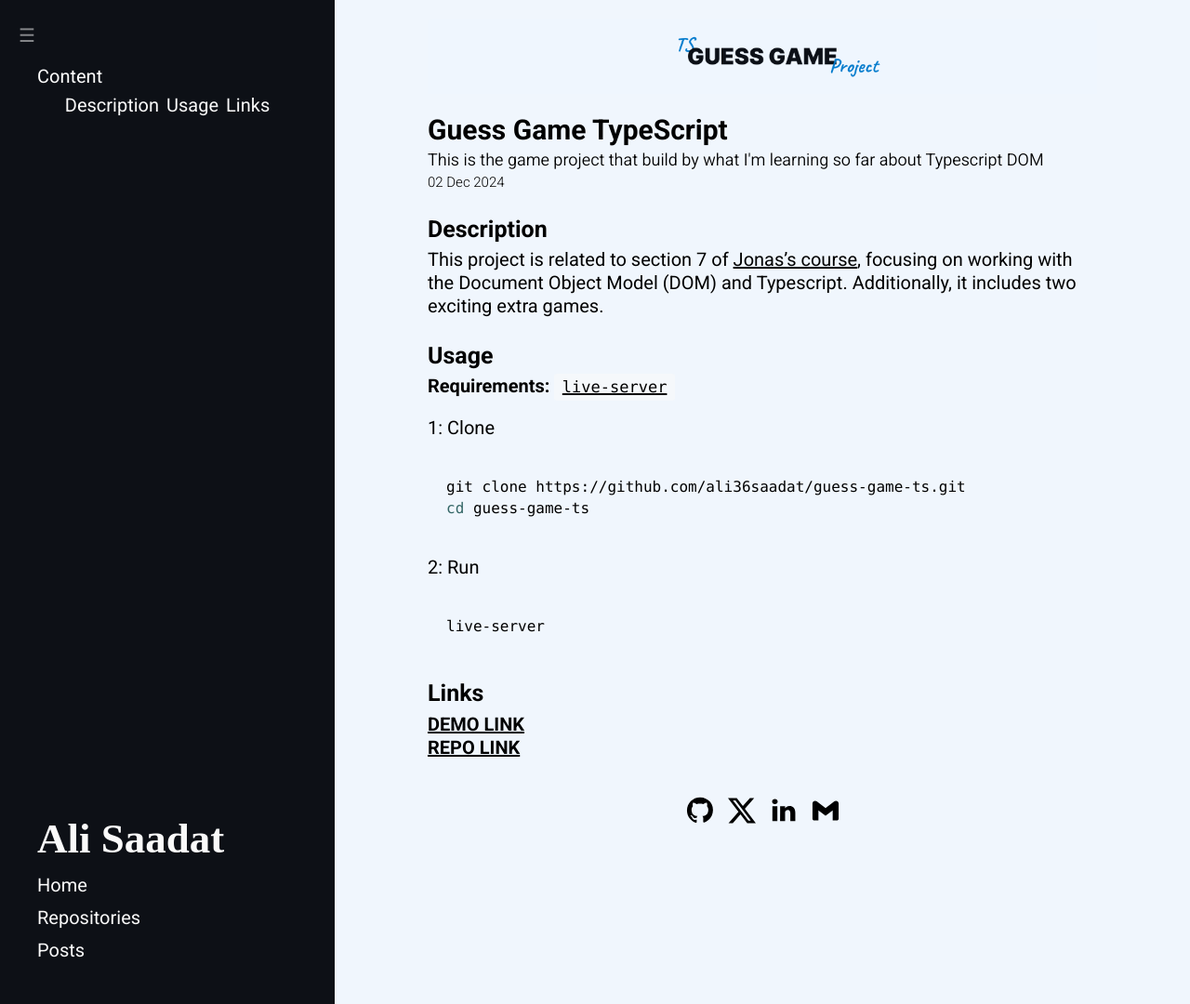
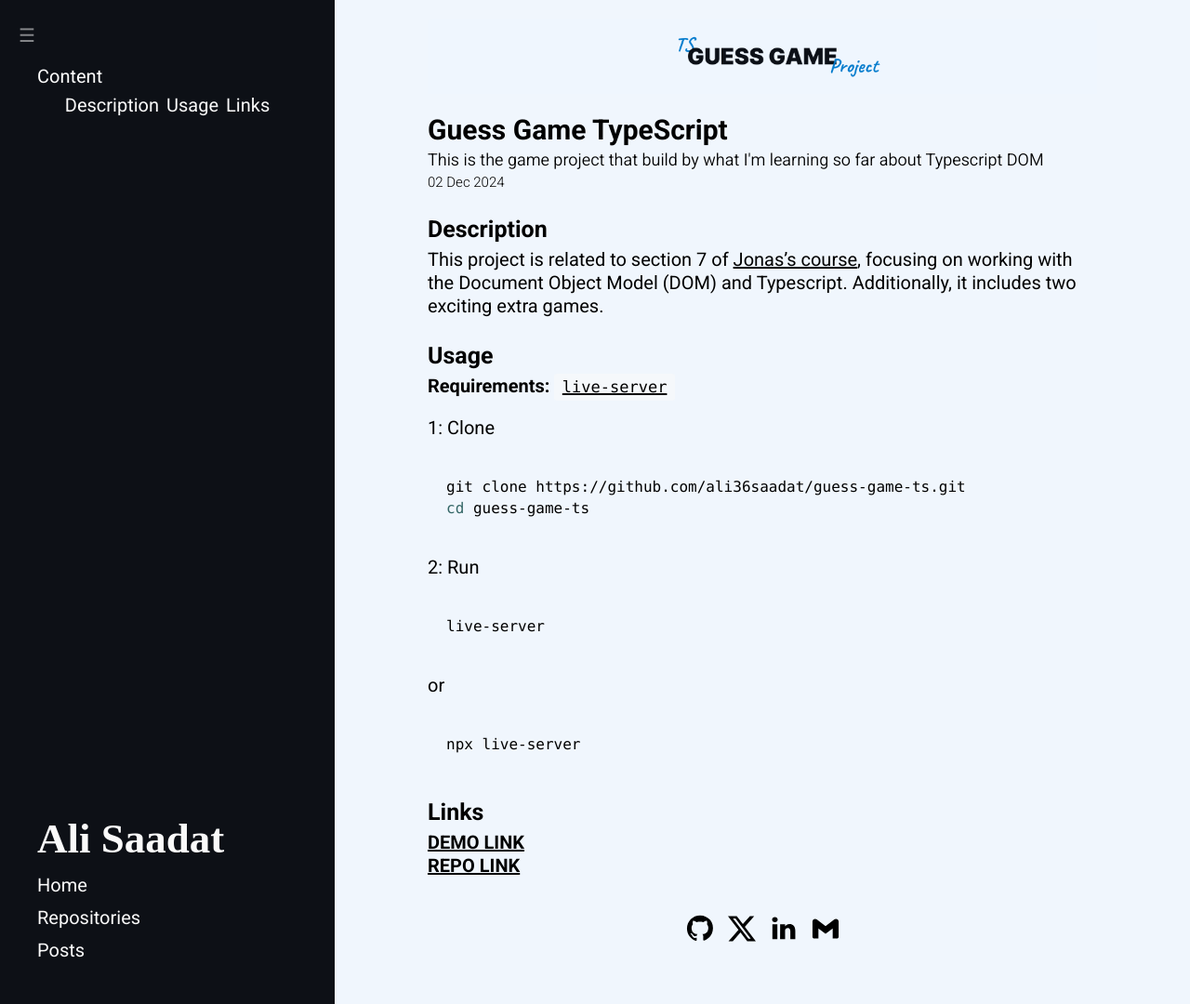
Before and after one commit to ali36saadat/ali36saadat.github.io, a Jekyll site: the page built from _posts/2024-12-02-guess-game-ts.md, in a window 1280 px wide and 1080 px high. Shown: the whole window at 93% size. Built offline with Jekyll 4.4.1, drawn with Linux system fonts in a browser that asks for light colours; the table of contents is made by our own code.

Commit message:
Update guess game ts

````diff
--- a/_posts/2024-12-02-guess-game-ts.md
+++ b/_posts/2024-12-02-guess-game-ts.md
@@ -25,6 +25,11 @@ cd guess-game-ts
 ```bash
 live-server
 ```
+or
+```bash
+npx live-server
+```
+
 ### Links
  **[DEMO LINK](https://ali36saadat.github.io/guess-game-ts)**
  **[REPO LINK](https://github.com/ali36saadat/guess-game-ts)**
````
